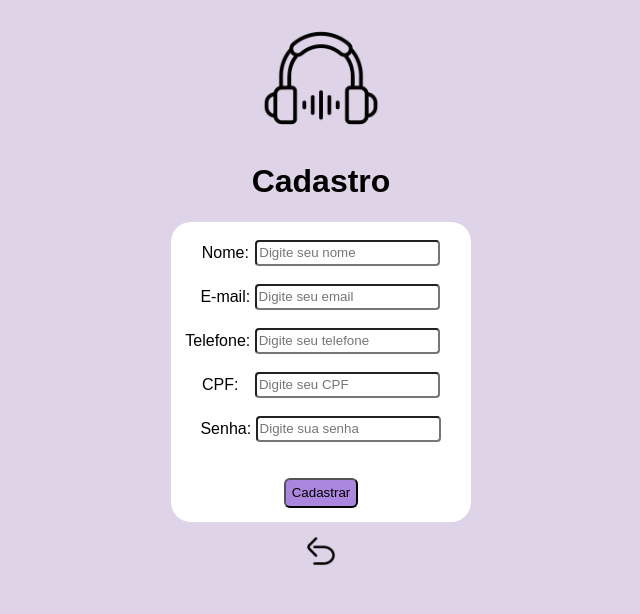
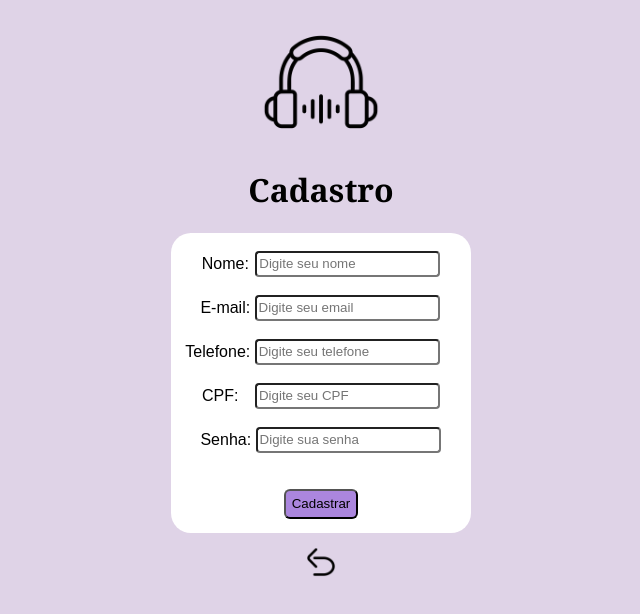
Before and after one commit to YasminDSilva/siteHTML, a plain HTML site: page formulario.html in a window 1280 px wide. Shown: the whole page, without its empty margins (319-959 px from the left). Drawn offline with Linux system fonts and the light colour scheme.

Commit message:
Add files via upload

```diff
--- a/formulario.html
+++ b/formulario.html
@@ -18,6 +18,7 @@
         header{
             background-color: #dfd3e7;
             text-align: center;
+            font-family: Cambria, Cochin, Georgia, Times, 'Times New Roman', serif;
         }
 
         form{
```
Also changed, not shown: index.html (+1 -0 lines).
